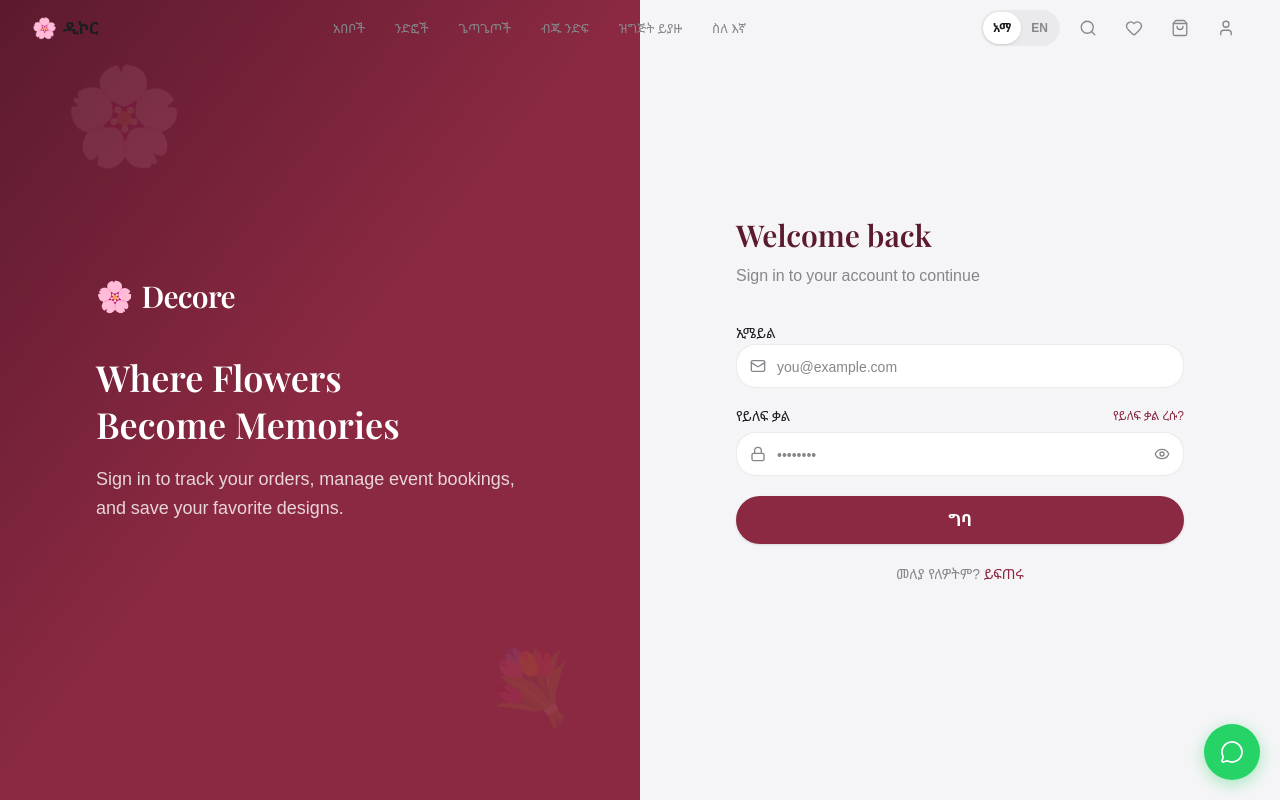
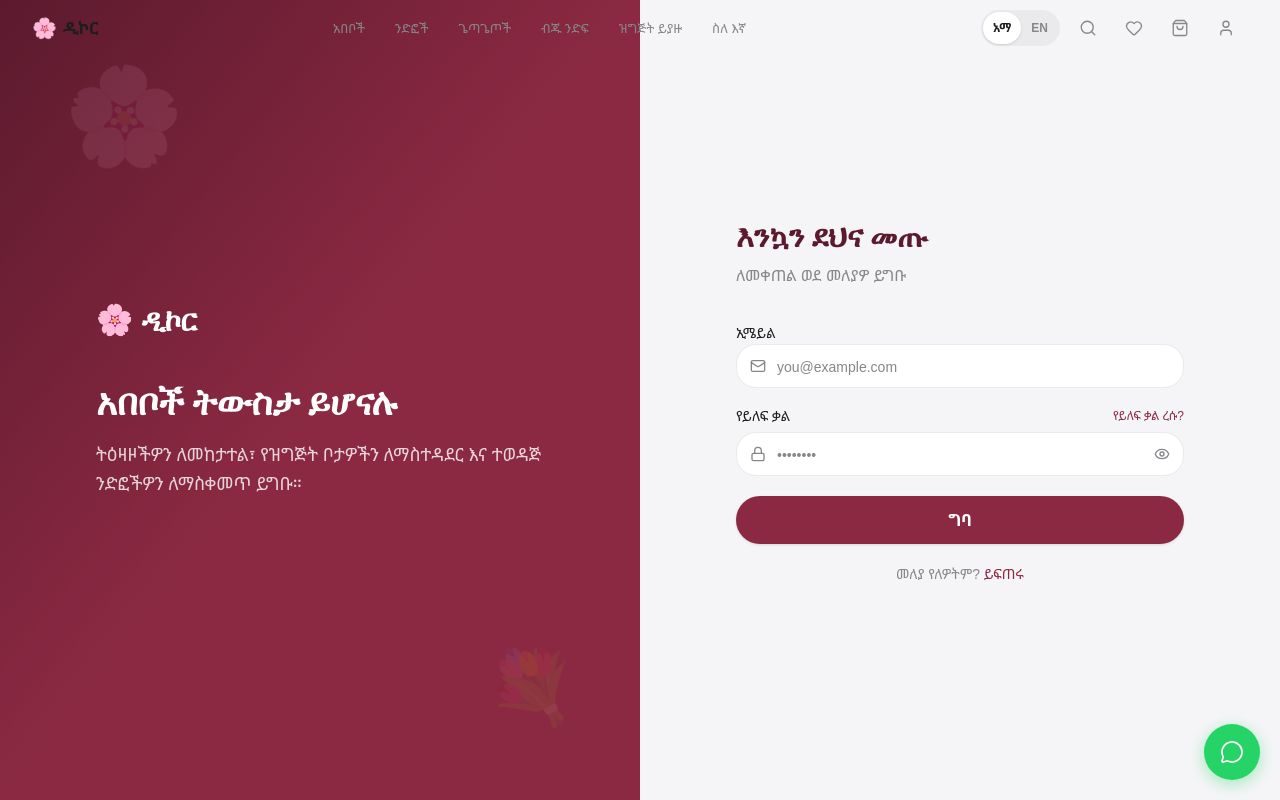
Before and after one commit to Menelik2/Decore, a Next.js app: page /login in a window 1280 px wide. Shown: the top 800 px of the page. Built offline with nearby package versions, Linux system fonts and the light colour scheme.

Commit message:
Translate Login page to Amharic/English

```diff
--- a/src/app/(auth)/login/page.tsx
+++ b/src/app/(auth)/login/page.tsx
@@ -1,13 +1,12 @@
+"use client"
+
 import Link from "next/link"
-import type { Metadata } from "next"
 import { LoginForm } from "@/components/auth/login-form"
-
-export const metadata: Metadata = {
-  title: "Sign In",
-  description: "Sign in to your Decore account to track orders and manage bookings.",
-}
+import { useTranslations } from "@/lib/i18n/locale-context"
 
 export default function LoginPage() {
+  const t = useTranslations()
+
   return (
     <div className="min-h-screen flex">
       <div className="hidden lg:flex lg:w-1/2 relative bg-gradient-to-br from-deep-burgundy via-primary to-rose items-center justify-center p-12">
@@ -18,13 +17,13 @@ export default function LoginPage() {
         <div className="relative z-10 text-white max-w-md">
           <Link href="/" className="inline-flex items-center gap-2 mb-10">
             <span className="text-3xl">🌸</span>
-            <span className="font-serif text-3xl font-semibold tracking-tight">Decore</span>
+            <span className="font-serif text-3xl font-semibold tracking-tight">ዲኮር</span>
           </Link>
           <h1 className="font-serif text-4xl font-semibold leading-tight mb-4">
-            Where Flowers<br />Become Memories
+            {t("Auth.sideTitle")}
           </h1>
           <p className="text-white/80 text-lg leading-relaxed">
-            Sign in to track your orders, manage event bookings, and save your favorite designs.
+            {t("Auth.sideSubtitle")}
           </p>
         </div>
       </div>
@@ -34,11 +33,13 @@ export default function LoginPage() {
           <div className="lg:hidden mb-8 text-center">
             <Link href="/" className="inline-flex items-center gap-2">
               <span className="text-2xl">🌸</span>
-              <span className="font-serif text-2xl font-semibold text-deep-burgundy">Decore</span>
+              <span className="font-serif text-2xl font-semibold text-deep-burgundy">ዲኮር</span>
             </Link>
           </div>
-          <h2 className="font-serif text-3xl font-semibold text-deep-burgundy mb-2">Welcome back</h2>
-          <p className="text-muted-foreground mb-8">Sign in to your account to continue</p>
+          <h2 className="font-serif text-3xl font-semibold text-deep-burgundy mb-2">
+            {t("Auth.welcomeBack")}
+          </h2>
+          <p className="text-muted-foreground mb-8">{t("Auth.signInContinue")}</p>
           <LoginForm />
         </div>
       </div>
```
